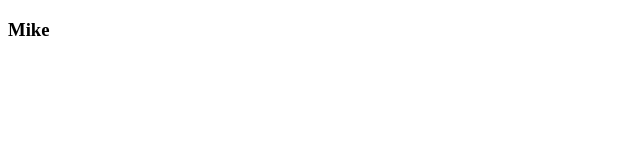
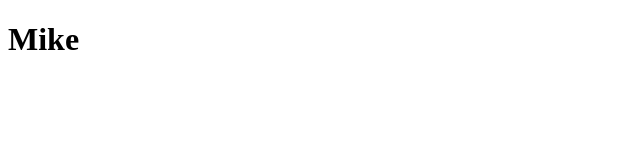
Before and after one commit to MikeHettinga/MikeHettinga.github.io, a plain HTML site: page index.html in a window 1280 px wide. Shown: the whole page, without its empty margins (0-640 px from the left). Drawn offline with Linux system fonts and the light colour scheme.

Commit message:
Update index.html

```diff
--- a/index.html
+++ b/index.html
@@ -6,6 +6,6 @@
     <title>Hellow world</title>
 </head>
 <body>
-    <h3>Mike</h3>
+    <h1>Mike</h1>
 </body>
 </html>
```
